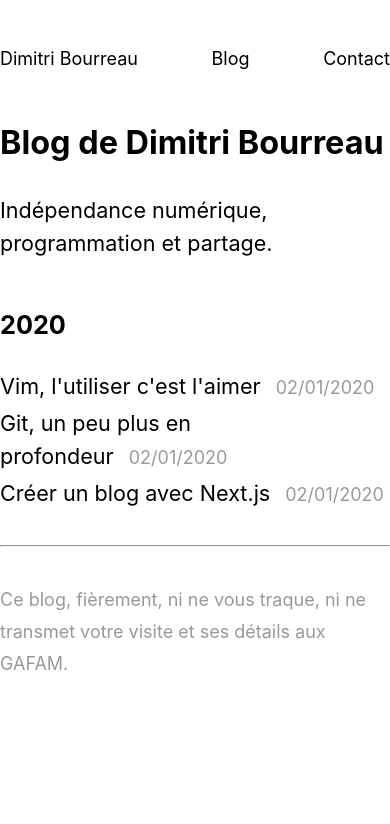
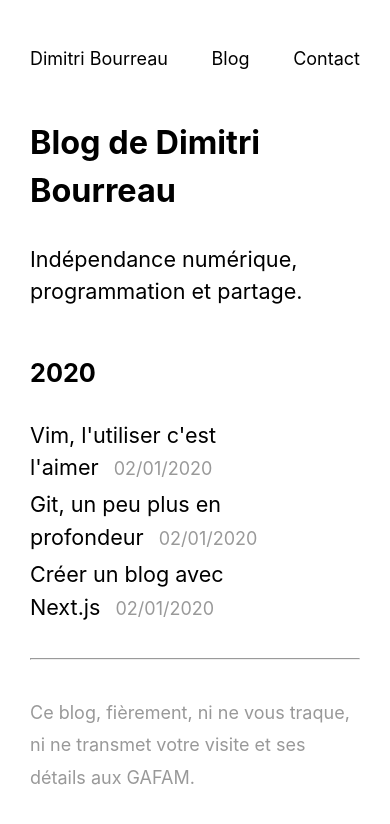
Before and after one commit to tobudim/next-blog, a Next.js app: page /blog in a window 390 px wide. Shown: the top 824 px of the page. Built offline with nearby package versions, Linux system fonts and the light colour scheme.

Commit message:
add padding for mobile

```diff
--- a/components/layout.module.css
+++ b/components/layout.module.css
@@ -2,6 +2,7 @@
 	max-width: 36rem;
 	margin: 1.5rem auto 6rem;
 	min-height: 80vh;
+	padding: 0 30px;
 }
 
 .header {
```
